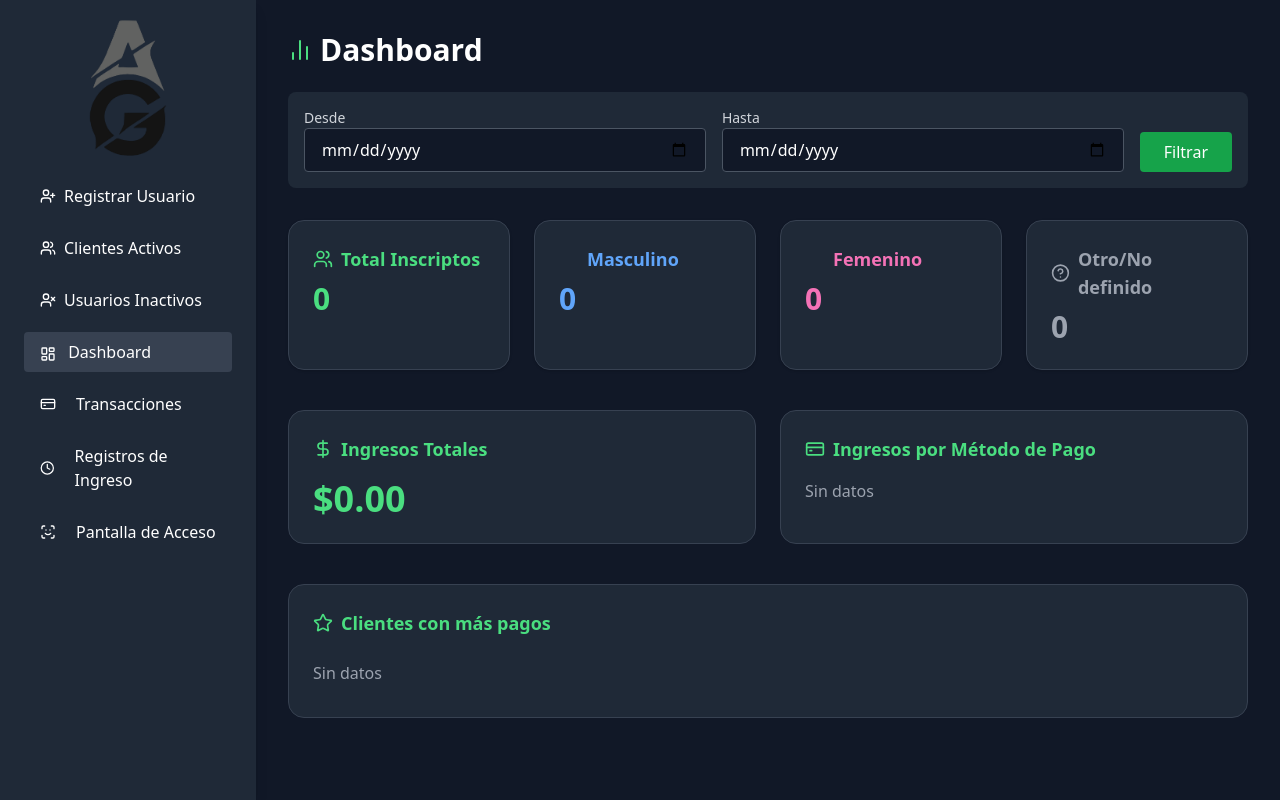
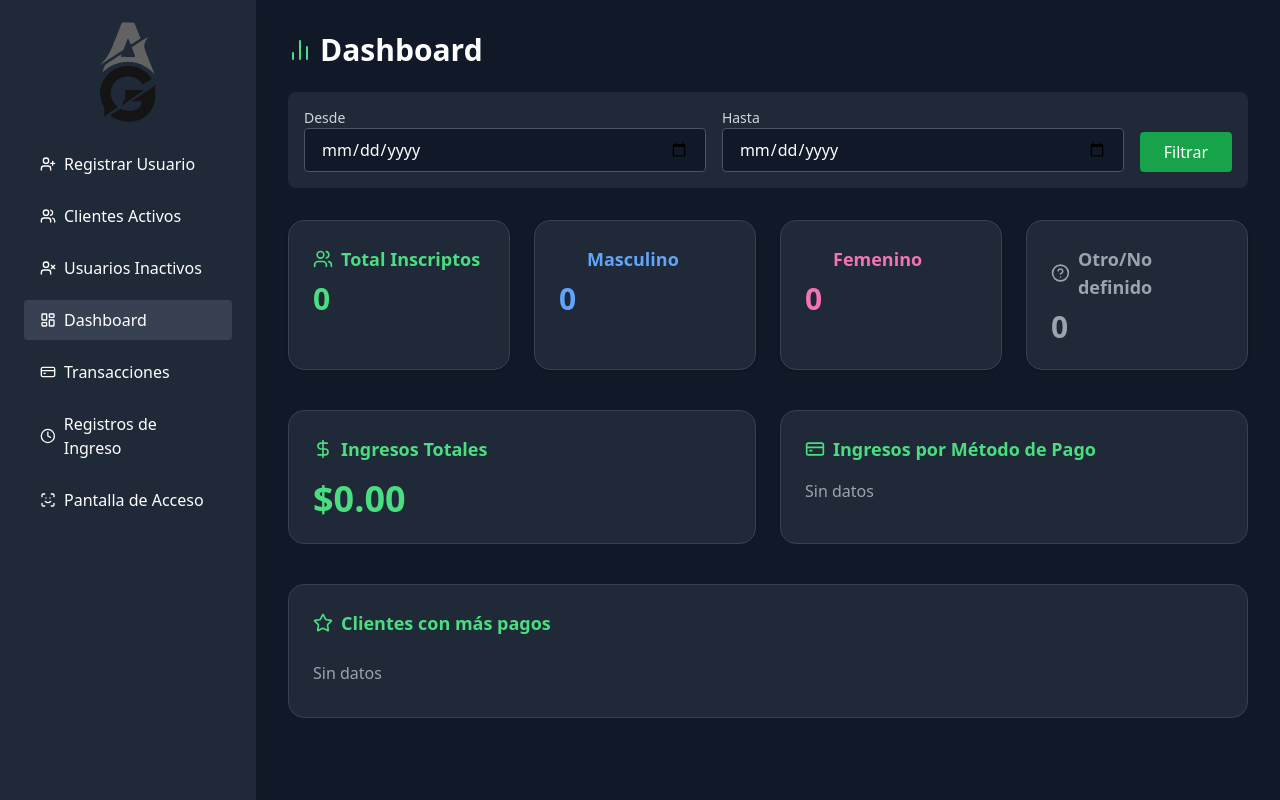
Before and after one commit to NahunMenem/NUEVOGYM, a Flask app: page /dashboard in a window 1280 px wide. Run offline with Flask 3, Linux system fonts and the light colour scheme; data that the repository does not hold is empty; some libraries are stand-ins or nearby versions.

Commit message:
Update base.html

```diff
--- a/templates/base.html
+++ b/templates/base.html
@@ -9,76 +9,64 @@
     @keyframes heartbeat {
       0%, 100% { transform: scale(1); }
       25% { transform: scale(1.1); }
-      50% { transform: scale(0.95); }
-      75% { transform: scale(1.05); }
+      50% { transform: scale(1); }
+      75% { transform: scale(1.1); }
     }
     .animate-heartbeat {
-      animation: heartbeat 2s infinite;
+      animation: heartbeat 1.5s ease-in-out infinite;
     }
   </style>
 </head>
 <body class="bg-gray-900 text-white min-h-screen flex flex-col md:flex-row">
 
-  <!-- Sidebar -->
+  <!-- SIDEBAR -->
   <aside id="sidebar"
-    class="bg-gray-800 w-64 p-6 space-y-6 shadow-lg transition-transform duration-300 transform -translate-x-full md:translate-x-0 fixed md:static inset-y-0 left-0 z-50">
-
+         class="bg-gray-800 w-64 p-6 space-y-6 shadow-lg fixed md:static inset-y-0 left-0 z-50 transform -translate-x-full md:translate-x-0 transition-transform duration-300 ease-in-out">
     <div class="flex justify-center">
       <img src="{{ url_for('static', filename='images/logo.png') }}"
            alt="Logo"
-           class="w-32 h-32 object-contain animate-heartbeat">
+           class="w-24 h-24 object-contain animate-heartbeat">
     </div>
 
     <nav class="space-y-3 mt-6">
-      <a href="{{ url_for('formulario_usuario') }}"
-         class="flex items-center gap-2 px-4 py-2 rounded hover:bg-gray-700 {% if request.endpoint == 'formulario_usuario' %}bg-gray-700{% endif %}">
+      <a href="{{ url_for('formulario_usuario') }}" class="flex items-center gap-2 px-4 py-2 rounded hover:bg-gray-700 {% if request.endpoint == 'formulario_usuario' %}bg-gray-700{% endif %}">
         <i data-lucide="user-plus" class="w-4 h-4"></i> Registrar Usuario
       </a>
-
-      <a href="{{ url_for('listar_usuarios') }}"
-         class="flex items-center gap-2 px-4 py-2 rounded hover:bg-gray-700 {% if request.endpoint == 'listar_usuarios' %}bg-gray-700{% endif %}">
+      <a href="{{ url_for('listar_usuarios') }}" class="flex items-center gap-2 px-4 py-2 rounded hover:bg-gray-700 {% if request.endpoint == 'listar_usuarios' %}bg-gray-700{% endif %}">
         <i data-lucide="users" class="w-4 h-4"></i> Clientes Activos
       </a>
-
-      <a href="{{ url_for('usuarios_inactivos') }}"
-         class="flex items-center gap-2 px-4 py-2 rounded hover:bg-gray-700 {% if request.endpoint == 'usuarios_inactivos' %}bg-gray-700{% endif %}">
+      <a href="{{ url_for('usuarios_inactivos') }}" class="flex items-center gap-2 px-4 py-2 rounded hover:bg-gray-700 {% if request.endpoint == 'usuarios_inactivos' %}bg-gray-700{% endif %}">
         <i data-lucide="user-x" class="w-4 h-4"></i> Usuarios Inactivos
       </a>
-
-      <a href="{{ url_for('dashboard') }}"
-         class="block px-4 py-2 rounded hover:bg-gray-700 {% if request.endpoint == 'dashboard' %}bg-gray-700{% endif %}">
-        <i data-lucide="layout-dashboard" class="inline-block w-4 h-4 mr-2"></i> Dashboard
+      <a href="{{ url_for('dashboard') }}" class="flex items-center gap-2 px-4 py-2 rounded hover:bg-gray-700 {% if request.endpoint == 'dashboard' %}bg-gray-700{% endif %}">
+        <i data-lucide="layout-dashboard" class="w-4 h-4"></i> Dashboard
       </a>
-
-      <a href="{{ url_for('ver_transacciones') }}"
-         class="flex items-center gap-3 px-4 py-2 hover:bg-gray-700 rounded transition">
-        <i data-lucide="credit-card" class="inline-block w-4 h-4 mr-2"></i> <span>Transacciones</span>
+      <a href="{{ url_for('ver_transacciones') }}" class="flex items-center gap-2 px-4 py-2 rounded hover:bg-gray-700 {% if request.endpoint == 'ver_transacciones' %}bg-gray-700{% endif %}">
+        <i data-lucide="credit-card" class="w-4 h-4"></i> Transacciones
       </a>
-
-      <a href="{{ url_for('registros_ingreso') }}"
-         class="flex items-center gap-3 px-4 py-2 hover:bg-gray-700 rounded transition {% if request.endpoint == 'registros_ingreso' %}bg-gray-700{% endif %}">
-        <i data-lucide="clock" class="inline-block w-4 h-4 mr-2"></i> <span>Registros de Ingreso</span>
+      <a href="{{ url_for('registros_ingreso') }}" class="flex items-center gap-2 px-4 py-2 rounded hover:bg-gray-700 {% if request.endpoint == 'registros_ingreso' %}bg-gray-700{% endif %}">
+        <i data-lucide="clock" class="w-4 h-4"></i> Registros de Ingreso
       </a>
-
-      <a href="{{ url_for('pantalla_acceso') }}"
-         class="flex items-center gap-3 px-4 py-2 hover:bg-gray-700 rounded transition {% if request.endpoint == 'pantalla_acceso' %}bg-gray-700{% endif %}">
-        <i data-lucide="scan-face" class="inline-block w-4 h-4 mr-2"></i> <span>Pantalla de Acceso</span>
+      <a href="{{ url_for('pantalla_acceso') }}" class="flex items-center gap-2 px-4 py-2 rounded hover:bg-gray-700 {% if request.endpoint == 'pantalla_acceso' %}bg-gray-700{% endif %}">
+        <i data-lucide="scan-face" class="w-4 h-4"></i> Pantalla de Acceso
       </a>
     </nav>
   </aside>
 
-  <!-- Contenido -->
-  <main class="flex-1 p-4 md:p-8 transition-all duration-300 w-full md:ml-0">
-    <!-- Botón hamburguesa -->
-    <div class="flex md:hidden mb-4">
-      <button onclick="toggleSidebar()" class="bg-gray-700 hover:bg-gray-600 text-white px-4 py-2 rounded flex items-center gap-2">
+  <!-- CONTENIDO -->
+  <div class="flex-1 md:ml-0">
+    <!-- Botón hamburguesa en móvil -->
+    <div class="md:hidden bg-gray-800 p-4 flex justify-between items-center">
+      <span class="font-bold">Menú</span>
+      <button onclick="toggleSidebar()" class="p-2 rounded bg-gray-700 hover:bg-gray-600">
         <i id="toggle-icon" data-lucide="menu" class="w-5 h-5"></i>
-        <span>Menú</span>
       </button>
     </div>
 
-    {% block content %}{% endblock %}
-  </main>
+    <main class="p-4 md:p-8">
+      {% block content %}{% endblock %}
+    </main>
+  </div>
 
   <script>
     const sidebar = document.getElementById('sidebar');
```
